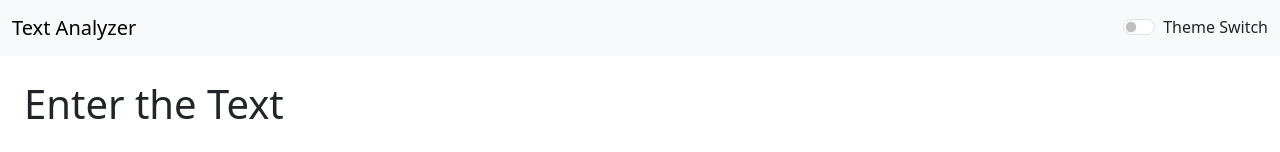
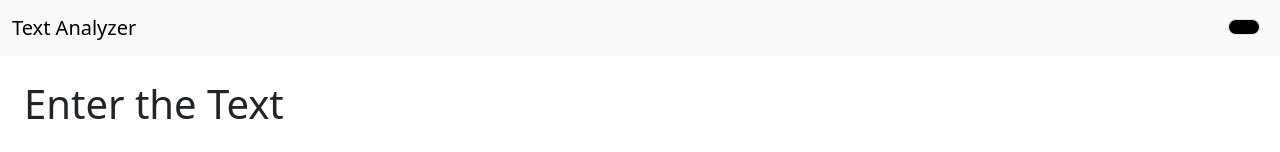
Before and after one commit to Vorpalv2/ReactWithBootstrap, a React (Create React App) app: page / in a window 1280 px wide. Shown: the top 152 px of the page. Built offline with nearby package versions, Linux system fonts and the light colour scheme.

Commit message:
some changes

```diff
--- a/src/components/Navbar.js
+++ b/src/components/Navbar.js
@@ -1,9 +1,35 @@
-import React from "react";
+import React, { useState } from "react";
 
 const Navbar = (props) => {
+  const [Title, SetTitle] = useState(``);
+  const [Theme, SetTheme] = useState({
+    backgroundColor: `black`,
+    color: `white`,
+  });
+
+  const Themeing = (props) => {
+    if (Theme.backgroundColor === `white`) {
+      SetTheme({
+        backgroundColor: `black`,
+        color: `white`,
+      });
+      SetTitle("Dark Theme");
+    } else {
+      SetTheme({
+        backgroundColor: `white`,
+        color: `black`,
+      });
+      SetTitle("Light Theme");
+    }
+  };
+
   return (
     <>
-      <nav className="navbar navbar-expand-lg bg-body-tertiary">
+      <nav
+        style={Theme}
+        onChange={Themeing}
+        className="navbar navbar-expand-lg bg-body-tertiary"
+      >
         <div className="container-fluid">
           <a className="navbar-brand" href="/">
             {props.Title}
@@ -24,16 +50,19 @@ const Navbar = (props) => {
           </div>
           <div className="form-check form-switch">
             <input
+              style={Theme}
               className="form-check-input"
               type="checkbox"
               role="switch"
               id="flexSwitchCheckDefault"
             />
             <label
+              style={Theme}
               className="form-check-label"
               htmlFor="flexSwitchCheckDefault"
+              onChange={Themeing}
             >
-              Theme Switch
+              {Title}
             </label>
           </div>
         </div>
--- a/src/components/textform.js
+++ b/src/components/textform.js
@@ -1,4 +1,5 @@
 import { useState } from "react";
+
 const TextForm = (props) => {
   const [first, setfirst] = useState("");
 
```
